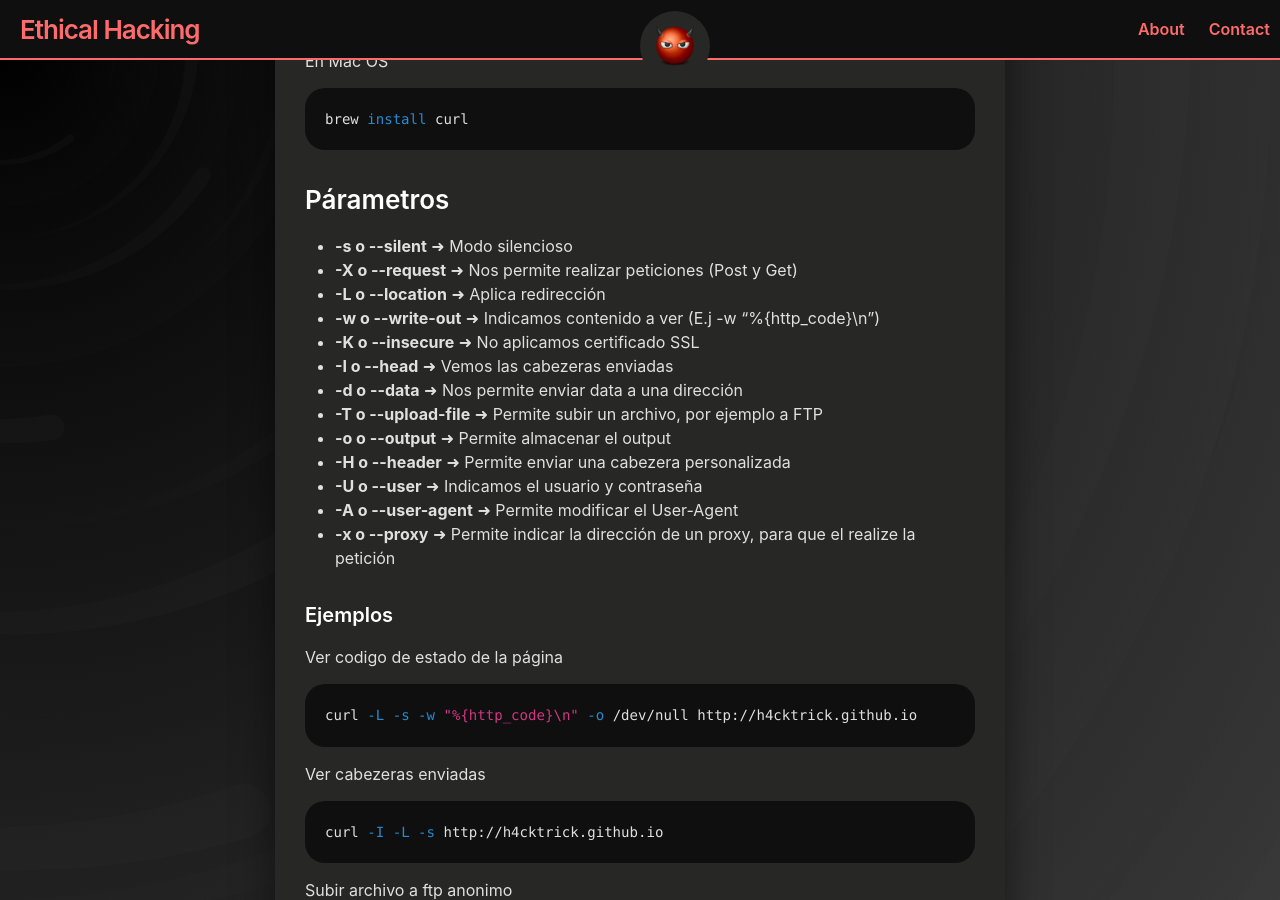
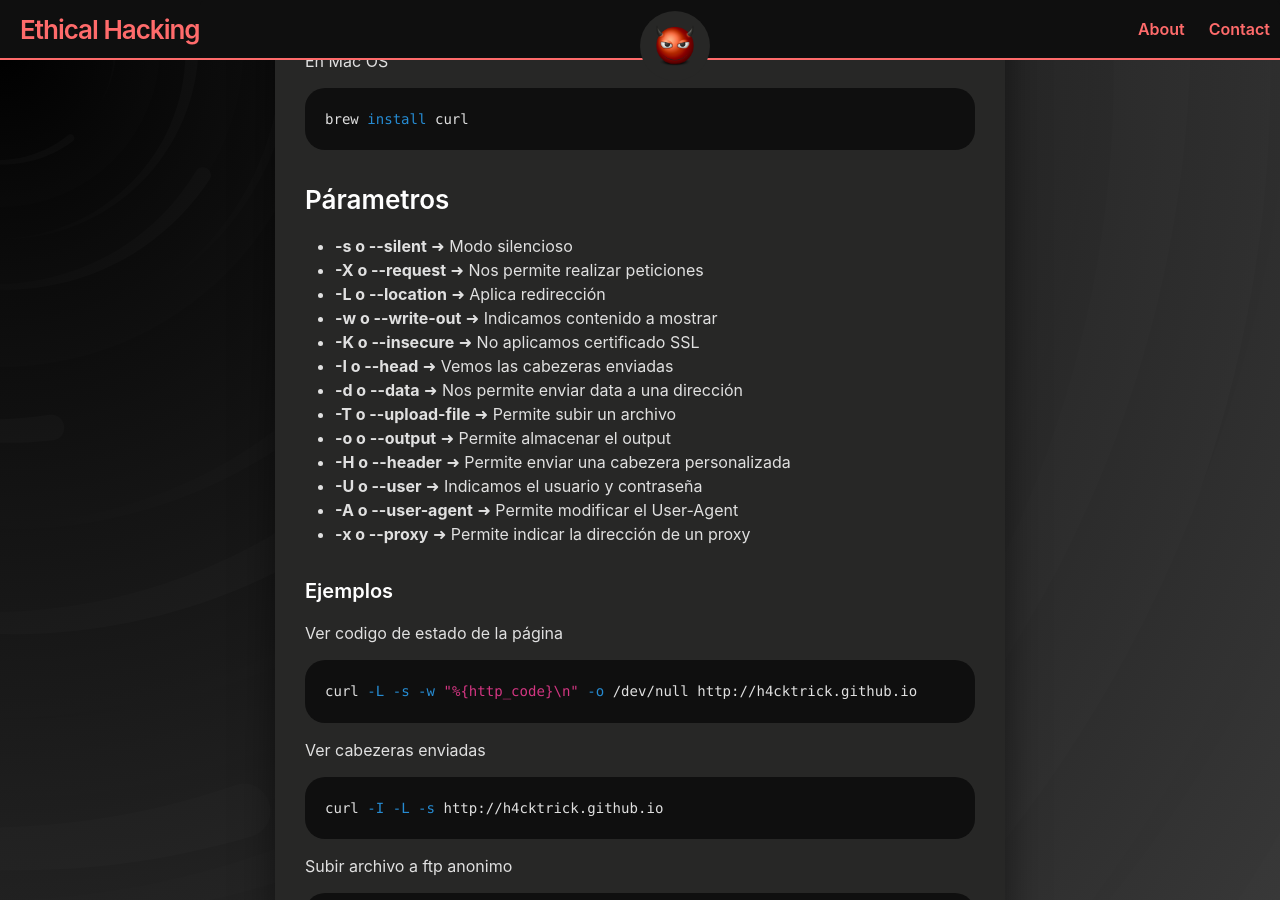
Before and after one commit to H4ckTrick/H4ckTrick.github.io, a Jekyll site: the page built from _posts/2022-04-21-Curl-en-Linux.md, in a window 1280 px wide and 900 px high, scrolled down 913 px. Built offline with Jekyll 4.4.1, drawn with Linux system fonts in a browser that asks for light colours; a script that is not in the unit is left out.

Commit message:
Update 2022-04-21-Curl-en-Linux.md

```diff
--- a/_posts/2022-04-21-Curl-en-Linux.md
+++ b/_posts/2022-04-21-Curl-en-Linux.md
@@ -35,18 +35,18 @@ brew install curl
 
 ### Párametros
 - **-s o \--silent** ➜ Modo silencioso
-- **-X o \--request** ➜ Nos permite realizar peticiones (Post y Get)
+- **-X o \--request** ➜ Nos permite realizar peticiones
 - **-L o \--location** ➜ Aplica redirección
-- **-w o \--write-out** ➜ Indicamos contenido a ver (E.j -w "%{http_code}\n")
+- **-w o \--write-out** ➜ Indicamos contenido a mostrar
 - **-K o \--insecure** ➜ No aplicamos certificado SSL
 - **-I o \--head** ➜ Vemos las cabezeras enviadas
 - **-d o \--data** ➜ Nos permite enviar data a una dirección
-- **-T o \--upload-file** ➜ Permite subir un archivo, por ejemplo a FTP
+- **-T o \--upload-file** ➜ Permite subir un archivo
 - **-o o \--output** ➜ Permite almacenar el output
 - **-H o \--header** ➜ Permite enviar una cabezera personalizada
 - **-U o \--user** ➜ Indicamos el usuario y contraseña
 - **-A o \--user-agent** ➜ Permite modificar el User-Agent
-- **-x o \--proxy** ➜ Permite indicar la dirección de un proxy, para que el realize la petición
+- **-x o \--proxy** ➜ Permite indicar la dirección de un proxy
 
 #### Ejemplos
 Ver codigo de estado de la página
```
